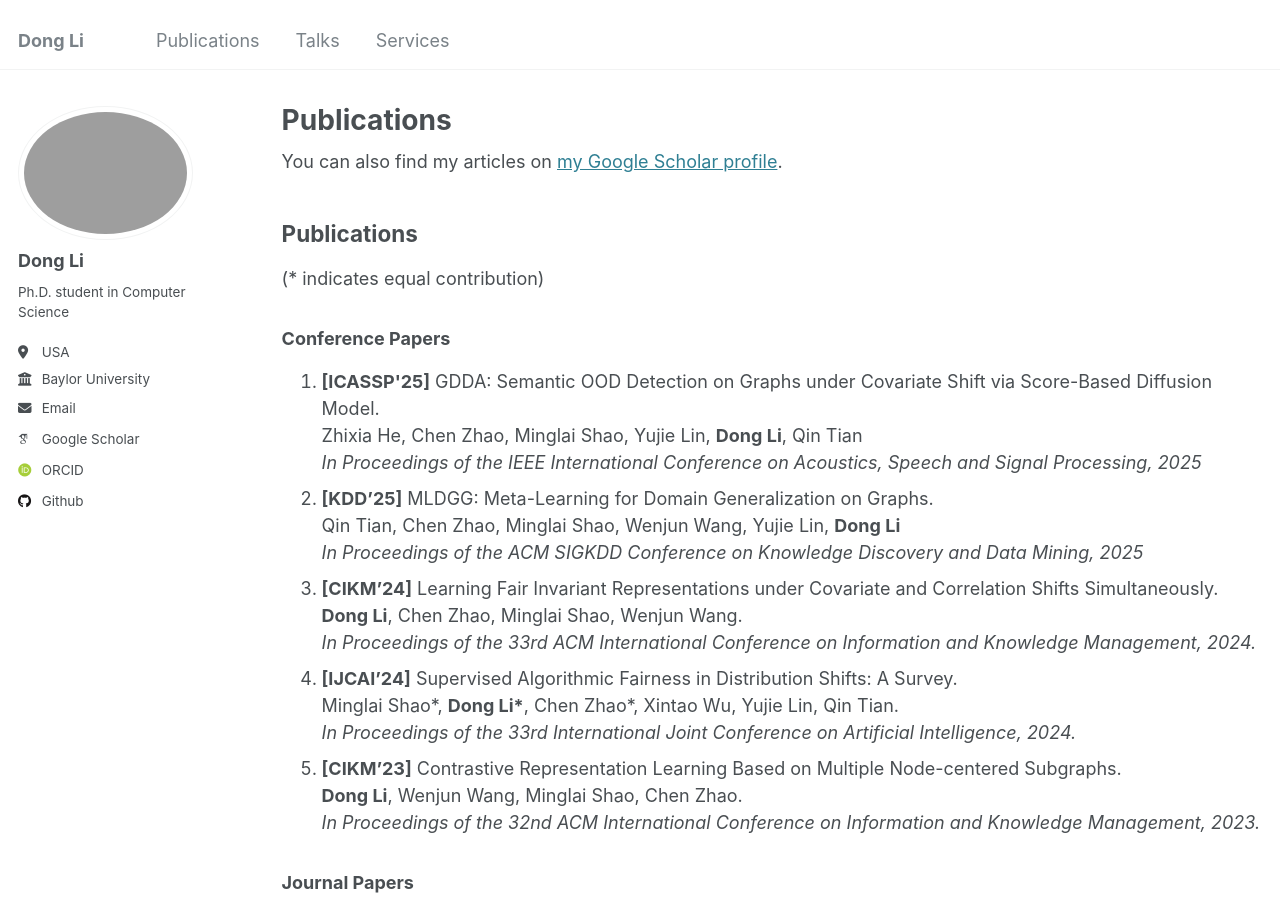
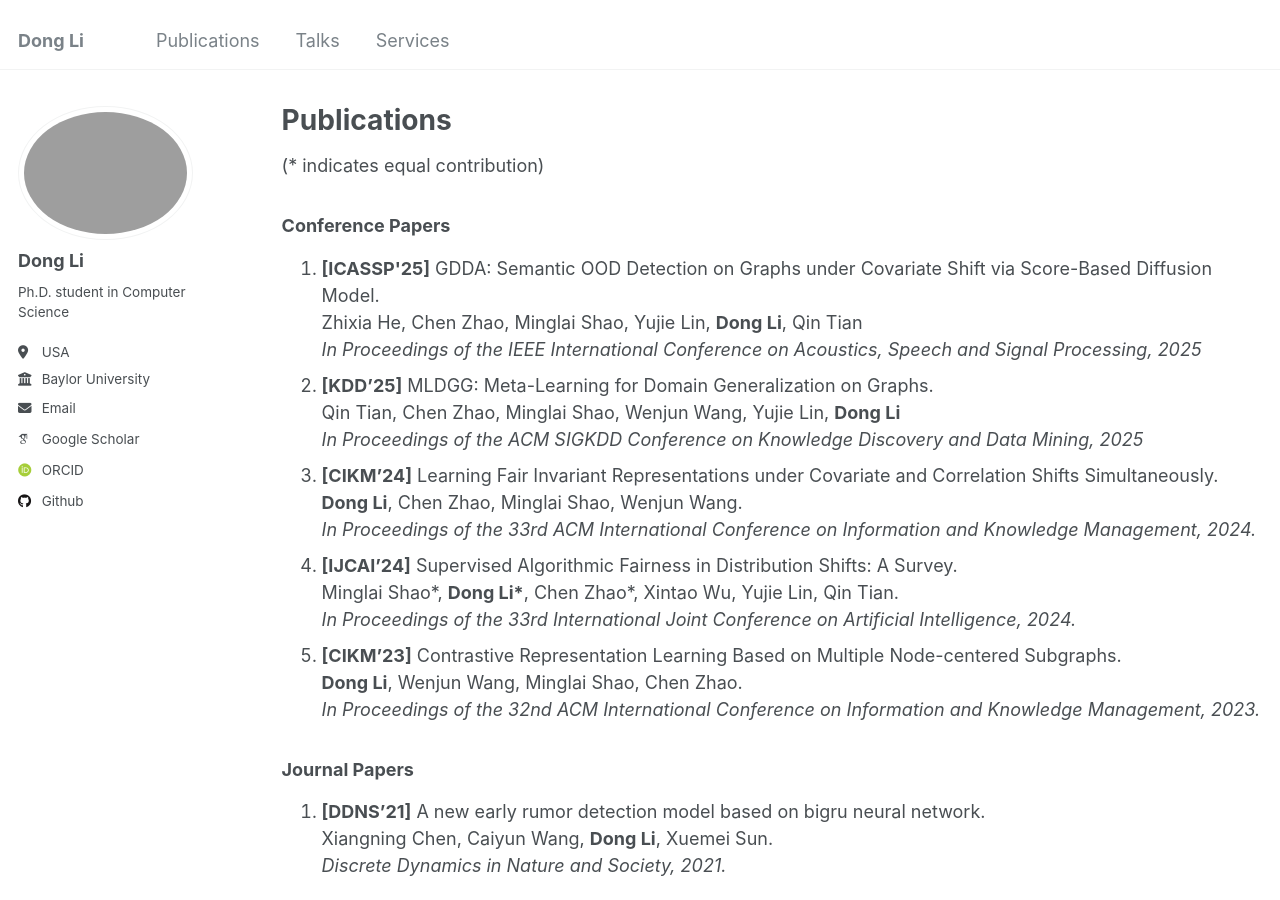
Before and after one commit to TurkeyWatanabe/dongli, a Jekyll site: the page built from _pages/publications.html, in a window 1280 px wide and 900 px high. Built offline with Jekyll 4.4.1, drawn with Linux system fonts in a browser that asks for light colours; some web fonts are replaced.

Commit message:
Update publications.html

```diff
--- a/_pages/publications.html
+++ b/_pages/publications.html
@@ -4,15 +4,13 @@ title: "Publications"
 permalink: /publications/
 author_profile: true
 ---
+<p>(* indicates equal contribution)</p>
 
-{% if site.author.googlescholar %}
+<!-- {% if site.author.googlescholar %}
   <div class="wordwrap">You can also find my articles on <a href="{{site.author.googlescholar}}">my Google Scholar profile</a>.</div>
 {% endif %}
-
+ -->
 {% include base_path %}
-
-<h2>Publications</h2>
-<p>(* indicates equal contribution)</p>
 
 <h3>Conference Papers</h3>
 
```
